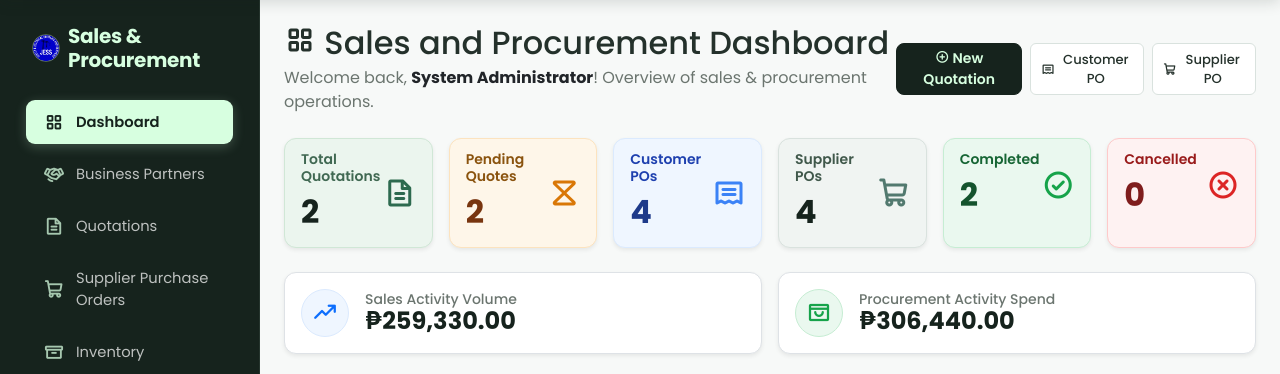
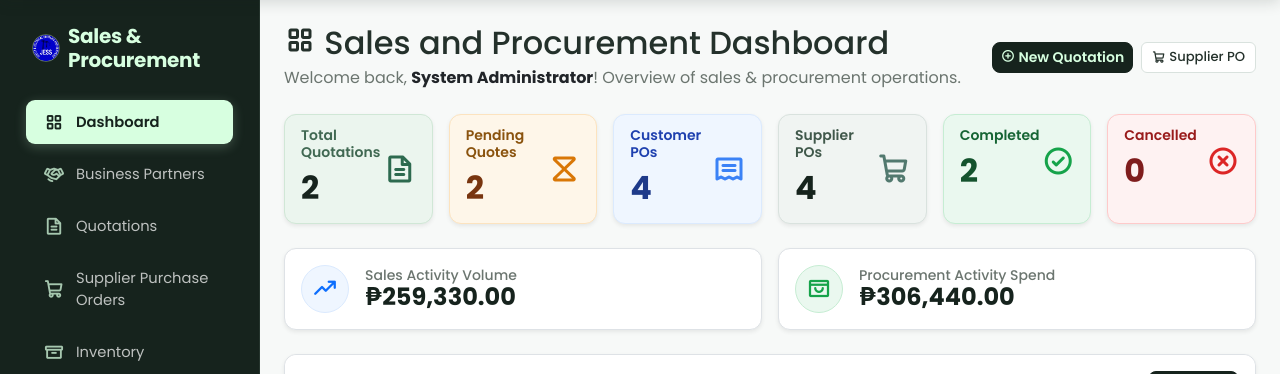
Before and after one commit to alojanrick2025/Sales-Procurement, a PHP site: page /admin/index.php in a window 1280 px wide. Shown: the part 67-441 px from the top of the page. Run offline with PHP 8.4, Linux system fonts and the light colour scheme; a user stored in the database is signed in; data comes from the database, SQL or seed files in the repository; tables that the repository leaves empty or names only in its code hold one stand-in row (values such as "Sample post").

Commit message:
Remove the Customer PO shortcut button from the dashboard
Co-Authored-By: Claude Opus 5.5 <noreply@anthropic.com>

```diff
--- a/admin/index.php
+++ b/admin/index.php
@@ -103,9 +103,6 @@ $conn->close();
     <div class="d-none d-md-flex gap-2">
         <a href="/quotation/add_quotation.php" class="btn btn-primary btn-sm">
             <i class="ph-bold ph-plus-circle"></i> New Quotation
-        </a>
-        <a href="/orders/add_customer_po.php" class="btn btn-outline-dark btn-sm">
-            <i class="ph-bold ph-receipt"></i> Customer PO
         </a>
         <a href="/orders/add_supplier_po.php" class="btn btn-outline-dark btn-sm">
             <i class="ph-bold ph-shopping-cart"></i> Supplier PO
```
